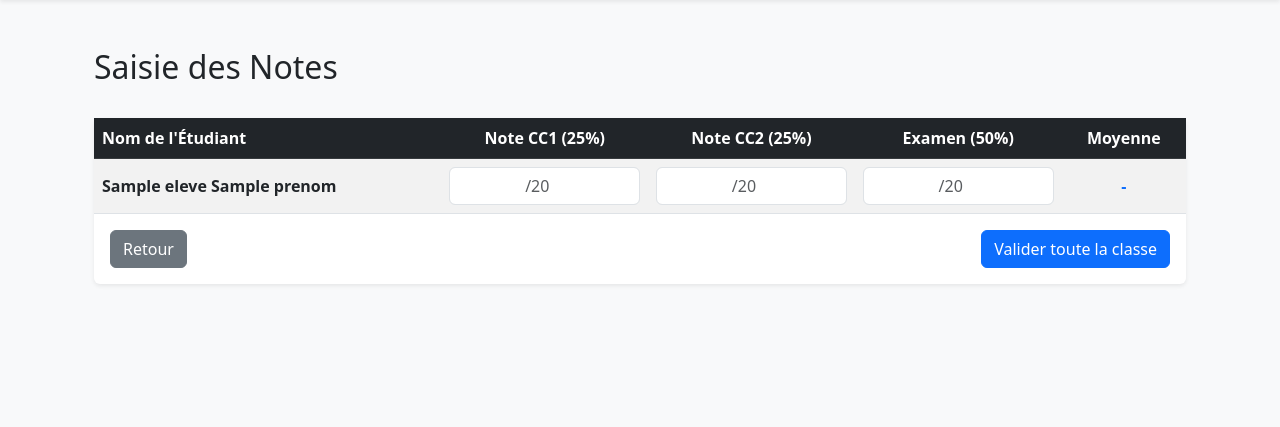
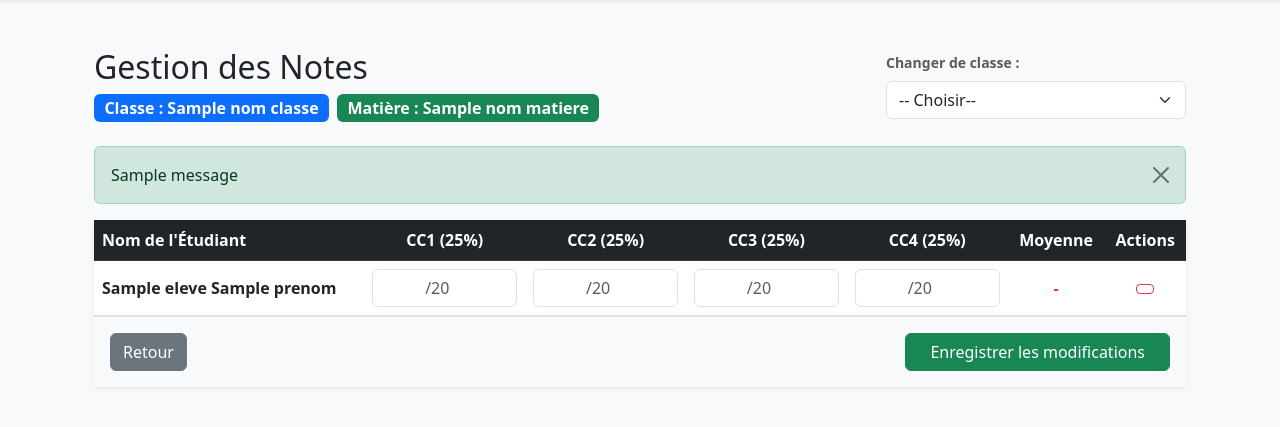
Before and after one commit to Laadnanimoustapha/application-de-suivi-de-scolarit-et-d-absences, a Flask app: template templates/saisie_notes.html in a window 1280 px wide. Shown: the part 56-483 px from the top of the page. Run offline with Flask 3, Linux system fonts and the light colour scheme; the template is opened without the code that fills it: most values are stand-ins (such as "Sample title", 1, 10 or a date in 2020); one stand-in notice (Sample message) is shown; parts of the project's set-up code (start-up, migrations or seed data) failed here and were passed over.

Commit message:
Update note entry form and calculation logic

```diff
--- a/templates/saisie_notes.html
+++ b/templates/saisie_notes.html
@@ -3,54 +3,116 @@
 {% block content %}
 <div class="container mt-4">
     <div class="d-flex justify-content-between align-items-center mb-4">
-        <h2><i class="fas fa-edit"></i> Saisie des Notes</h2>
+        <div>
+            <h2><i class="fas fa-edit"></i> Gestion des Notes</h2>
+            <div class="d-flex gap-2 mt-2">
+                <span class="badge bg-primary fs-6">Classe : {{ nom_classe }}</span>
+                <span class="badge bg-success fs-6">Matière : {{ nom_matiere }}</span>
+            </div>
+        </div>
 
+        <!-- NOUVEAU : Sélection rapide de la classe -->
+        <div style="min-width: 300px;">
+            <form action="{{ url_for('saisir_notes') }}" method="GET">
+                <label class="form-label small fw-bold text-muted">Changer de classe :</label>
+                <select name="classe_matiere_id" class="form-select" onchange="this.form.submit()">
+                <option value="" disabled selected>-- Choisir--</option>
+                {% for item in liste_affectations %}
+                <option value="{{ item.id }}">
+                {{ item.nom_classe }} ({{ item.nom_matiere }})
+                </option>
+                {% endfor %}
+                </select>
+            </form>
+        </div>
     </div>
+
+    {% with messages = get_flashed_messages(with_categories=true) %}
+      {% if messages %}
+        {% for category, message in messages %}
+          <div class="alert alert-{{ category }} alert-dismissible fade show" role="alert">
+            {{ message }}
+            <button type="button" class="btn-close" data-bs-dismiss="alert" aria-label="Close"></button>
+          </div>
+        {% endfor %}
+      {% endif %}
+    {% endwith %}
 
     <div class="card shadow-sm border-0">
         <div class="card-body p-0">
             <form action="/prof/valider-notes" method="POST">
-                <table class="table table-striped align-middle mb-0">
+                <!-- IMPORTANT : On envoie l'ID de la sélection actuelle au serveur -->
+                <input type="hidden" name="cm_id" value="{{ cm_id }}">
+
+                <table class="table table-hover align-middle mb-0">
                     <thead class="table-dark">
                         <tr>
                             <th>Nom de l'Étudiant</th>
-                            <th class="text-center">Note CC1 (25%)</th>
-                            <th class="text-center">Note CC2 (25%)</th>
-                            <th class="text-center">Examen (50%)</th>
+                            <th class="text-center">CC1 (25%)</th>
+                            <th class="text-center">CC2 (25%)</th>
+                            <th class="text-center">CC3 (25%)</th>
+                            <th class="text-center">CC4 (25%)</th>
                             <th class="text-center">Moyenne</th>
+                            <th class="text-center">Actions</th>
                         </tr>
                     </thead>
                     <tbody>
                         {% for eleve in eleves %}
+                        {% set note = notes_existantes.get(eleve.id, {}) %}
                         <tr id="row_{{ eleve.id }}">
                             <td class="fw-bold">{{ eleve.nom }} {{ eleve.prenom }}</td>
+
                             <td>
                                 <input type="number" step="0.25" min="0" max="20" id="cc1_{{ eleve.id }}"
                                        name="cc1_{{ eleve.id }}" class="form-control text-center"
+                                       value="{{ note.note_cc1 if note.note_cc1 is not none else '' }}"
                                        placeholder="/20" oninput="calculerMoyenne('{{ eleve.id }}')">
                             </td>
+
                             <td>
                                 <input type="number" step="0.25" min="0" max="20" id="cc2_{{ eleve.id }}"
                                        name="cc2_{{ eleve.id }}" class="form-control text-center"
+                                       value="{{ note.note_cc2 if note.note_cc2 is not none else '' }}"
                                        placeholder="/20" oninput="calculerMoyenne('{{ eleve.id }}')">
                             </td>
+
                             <td>
-                                <input type="number" step="0.25" min="0" max="20" id="exam_{{ eleve.id }}"
-                                       name="exam_{{ eleve.id }}" class="form-control text-center"
+                                <input type="number" step="0.25" min="0" max="20" id="cc3_{{ eleve.id }}"
+                                       name="cc3_{{ eleve.id }}" class="form-control text-center"
+                                       value="{{ note.note_cc3 if note.note_cc3 is not none else '' }}"
                                        placeholder="/20" oninput="calculerMoyenne('{{ eleve.id }}')">
                             </td>
-                            <td class="text-center fw-bold text-primary" id="moyenne_{{ eleve.id }}">-</td>
+
+                            <td>
+                                <input type="number" step="0.25" min="0" max="20" id="cc4_{{ eleve.id }}"
+                                       name="cc4_{{ eleve.id }}" class="form-control text-center"
+                                       value="{{ note.note_cc4 if note.note_cc4 is not none else '' }}"
+                                       placeholder="/20" oninput="calculerMoyenne('{{ eleve.id }}')">
+                            </td>
+
+                            <td class="text-center fw-bold" id="moyenne_{{ eleve.id }}"
+                                style="color: {{ '#0d6efd' if note.moyenne|default(0) >= 10 else '#dc3545' }};">
+                                {{ note.moyenne|round(2) if note.moyenne is defined and note.moyenne is not none else '-' }}
+                            </td>
+
+                            <td class="text-center">
+                                <a href="{{ url_for('supprimer_note', eleve_id=eleve.id) }}"
+                                   class="btn btn-outline-danger btn-sm"
+                                   onclick="return confirm('Voulez-vous vraiment effacer les notes de {{ eleve.nom }} ?')">
+                                    <i class="fas fa-trash"></i>
+                                </a>
+                            </td>
                         </tr>
                         {% endfor %}
                     </tbody>
                 </table>
 
-                <div class="d-flex justify-content-between p-3">
+                <div class="d-flex justify-content-between p-3 bg-light border-top">
                     <a href="{{ url_for('prof_dash') }}" class="btn btn-secondary">
                         <i class="fas fa-arrow-left"></i> Retour
                     </a>
-                    <button type="submit" class="btn btn-primary">
-                        <i class="fas fa-save"></i> Valider toute la classe
+                    <button type="submit" class="btn btn-success px-4">
+                        <i class="fas fa-save"></i> Enregistrer les modifications
                     </button>
                 </div>
             </form>
@@ -62,18 +124,14 @@
 function calculerMoyenne(id) {
     const cc1 = parseFloat(document.getElementById('cc1_' + id).value) || 0;
     const cc2 = parseFloat(document.getElementById('cc2_' + id).value) || 0;
-    const exam = parseFloat(document.getElementById('exam_' + id).value) || 0;
+    const cc3 = parseFloat(document.getElementById('cc3_' + id).value) || 0;
+    const cc4 = parseFloat(document.getElementById('cc4_' + id).value) || 0;
 
-    if (document.getElementById('cc1_' + id).value ||
-        document.getElementById('cc2_' + id).value ||
-        document.getElementById('exam_' + id).value) {
+    const moyenne = (cc1 + cc2 + cc3 + cc4) / 4;
+    const cell = document.getElementById('moyenne_' + id);
 
-        // Formule : 25% CC1 + 25% CC2 + 50% Examen
-        const moyenne = (cc1 * 0.25) + (cc2 * 0.25) + (exam * 0.50);
-        document.getElementById('moyenne_' + id).innerText = moyenne.toFixed(2);
-    } else {
-        document.getElementById('moyenne_' + id).innerText = "-";
-    }
+    cell.innerText = moyenne.toFixed(2);
+    cell.style.color = moyenne >= 10 ? '#0d6efd' : '#dc3545';
 }
 </script>
 {% endblock %}
```
